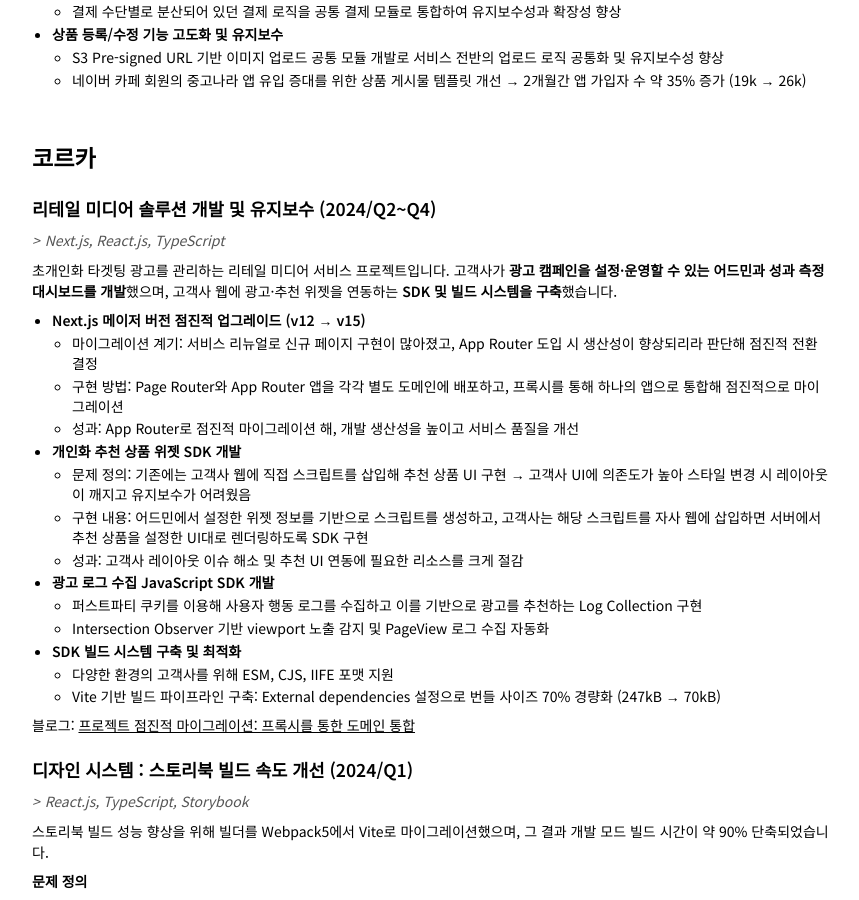
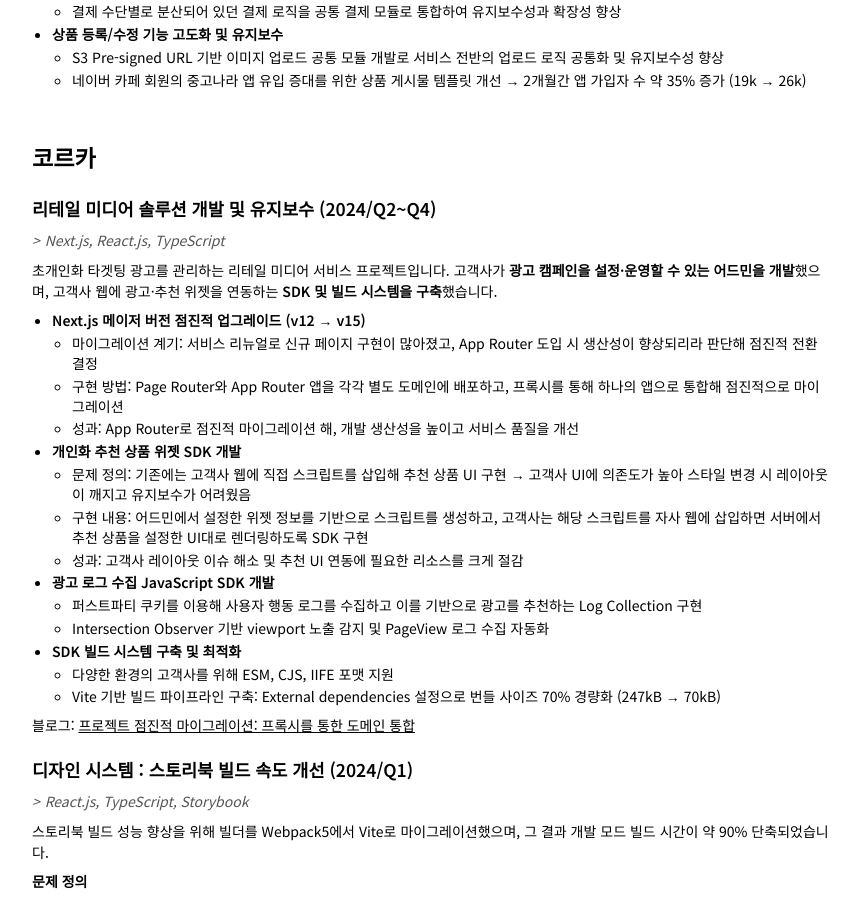
Before and after one commit to ghost-redo/ghost-redo.github.io, a Jekyll site: the page built from resume.md, in a window 1280 px wide and 900 px high, scrolled down 2445 px. Shown: the whole window, without its empty margins (209-1068 px from the left). Built offline with Jekyll 4.4.1, drawn with Linux system fonts in a browser that asks for light colours; some web fonts are replaced.

Commit message:
Update resume.md

```diff
--- a/resume.md
+++ b/resume.md
@@ -133,7 +133,7 @@ C2C 중고거래 플랫폼 중고나라의 웹/웹뷰를 개발 및 유지보수
 
 > _Next.js, React.js, TypeScript_
 
-초개인화 타겟팅 광고를 관리하는 리테일 미디어 서비스 프로젝트입니다. 고객사가 **광고 캠페인을 설정·운영할 수 있는 어드민과 성과 측정 대시보드를 개발**했으며, 고객사 웹에 광고·추천 위젯을 연동하는 **SDK 및 빌드 시스템을 구축**했습니다.
+초개인화 타겟팅 광고를 관리하는 리테일 미디어 서비스 프로젝트입니다. 고객사가 **광고 캠페인을 설정·운영할 수 있는 어드민을 개발**했으며, 고객사 웹에 광고·추천 위젯을 연동하는 **SDK 및 빌드 시스템을 구축**했습니다.
 
 - **Next.js 메이저 버전 점진적 업그레이드 (v12 → v15)**
    - 마이그레이션 계기: 서비스 리뉴얼로 신규 페이지 구현이 많아졌고, App Router 도입 시 생산성이 향상되리라 판단해 점진적 전환 결정
```
